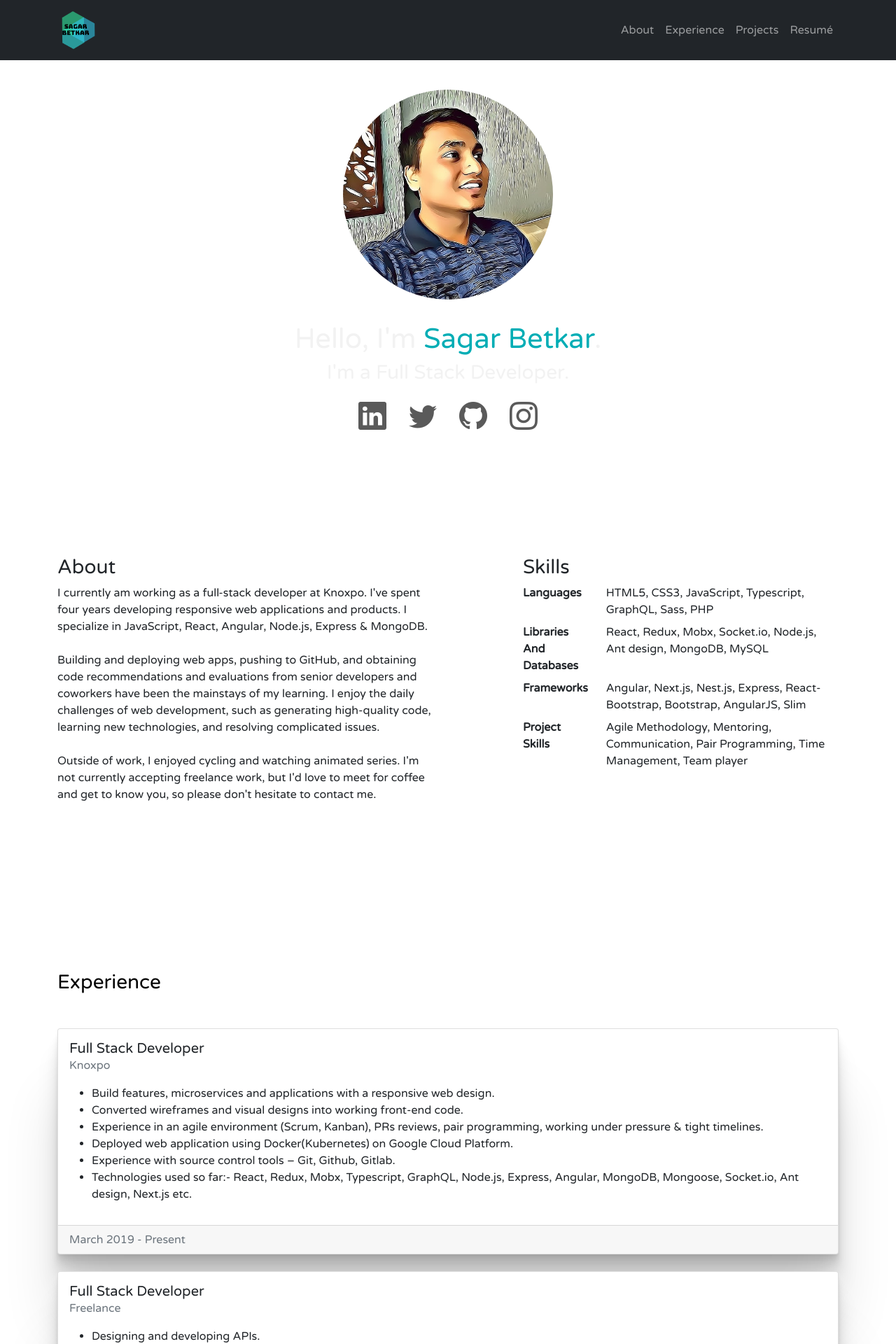
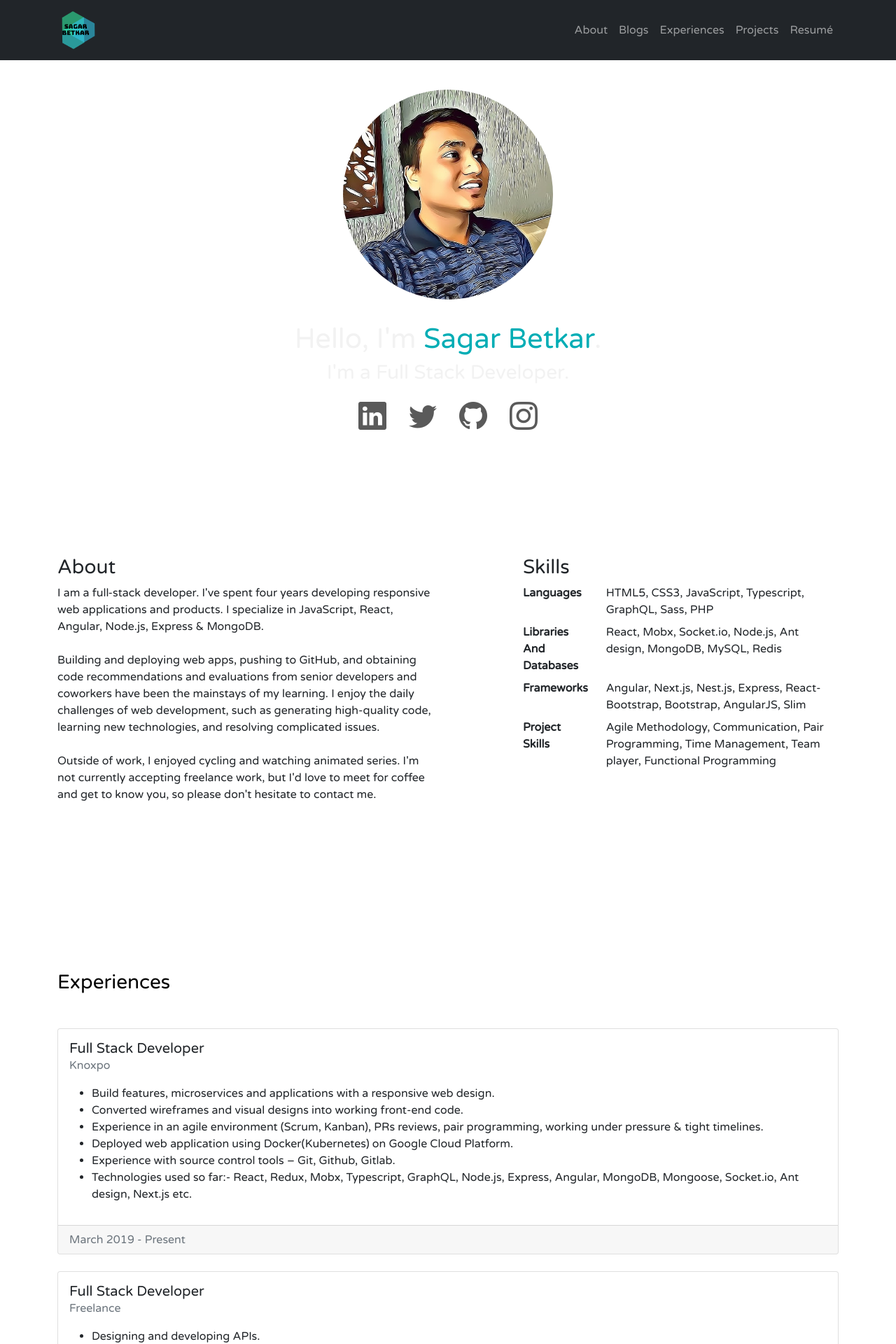
Before and after one commit to sagarbetkar/resume_v2, a Next.js app: page / in a window 1280 px wide. Shown: the top 1920 px of the page at 70% size. Built offline with nearby package versions, Linux system fonts and the light colour scheme; no server answers.

Commit message:
update: Add blogs

```diff
--- a/components/About.js
+++ b/components/About.js
@@ -10,7 +10,7 @@ function About() {
                     <Col md={6}>
                         <h3>About</h3>
                         <p>
-                        I currently am working as a full-stack developer at Knoxpo. I&apos;ve spent four years developing responsive web applications and products. I specialize in JavaScript, React, Angular, Node.js, Express & MongoDB.
+                        I am a full-stack developer. I&apos;ve spent four years developing responsive web applications and products. I specialize in JavaScript, React, Angular, Node.js, Express & MongoDB.
                         <br /><br />
                         Building and deploying web apps, pushing to GitHub, and obtaining code recommendations and evaluations from senior developers and coworkers have been the mainstays of my learning. I enjoy the daily challenges of web development, such as generating high-quality code, learning new technologies, and resolving complicated issues.
                         <br /><br />
--- /dev/null
+++ b/components/Blogs.js
@@ -0,0 +1,46 @@
+import React, { Component } from 'react';
+import { Card, Container, Row, Col, Badge } from 'react-bootstrap';
+
+class Blogs extends Component {
+    constructor(props) {
+        super(props)
+        this.state= {
+            blogs: []
+        }
+    }
+
+    componentDidMount() {
+        fetch('https://api.rss2json.com/v1/api.json?rss_url=https://medium.com/feed/@sagarbetkar1994')
+            .then(resp => resp.json())
+            .then(blogs => this.setState({blogs}))
+    }
+  render() {
+      const blogs = this.state.blogs;
+      return (
+        <Container id="blogs" style={{ padding: "7rem 0"}} fluid>
+            <Container>
+                <h3 className="mb-5" style={{color: "#000"}}>Blogs</h3>
+                <Row xs={1} sm={2} md={3} className="my-5 g-4">
+                    {blogs.items?.map((post,index) => (
+                        <Col key={index}>
+                            <Card className="mb-4 card-shadow h-100">
+                                <Card.Img variant="top" src={post.thumbnail} style={{height: "200px"}}/>
+                                <Card.Body>
+                                    <Card.Title>{post.title}</Card.Title>
+                                    {post.categories.map((c, index) => <Badge className="m-1" key={index} bg="info">{c}</Badge>)}
+                                </Card.Body>
+                                <Card.Footer className="text-muted">
+                                    {/* <Card.Text>Posted on: {post.pubDate.split(' ')[0]}</Card.Text> */}
+                                    <Card.Link href={post.link} target="_blank">Read the Full Blog Here!</Card.Link>
+                                </Card.Footer>
+                            </Card>
+                        </Col>
+                    ))}
+                </Row>
+            </Container>
+        </Container>
+      )
+  }
+}
+
+export default Blogs;
--- a/components/Experience.js
+++ b/components/Experience.js
@@ -6,19 +6,17 @@ function Experience() {
     return (
         <Container id="experience" style={{ backgroundColor: "#f8f8f9 !important", padding: "7rem 0"}} fluid>
            <Container>
-            <h3 className="mb-5" style={{color: "#000"}}>Experience</h3>
+            <h3 className="mb-5" style={{color: "#000"}}>Experiences</h3>
                 {expData.map((e, index) => (
                     <Card className="mb-4 card-shadow" key={index}>
                         <Card.Body>
                             <Card.Title className="mb-0">{e.jobTitle}</Card.Title>
                             <Card.Text className="text-muted">{e.companyName}</Card.Text>
-                            <Card.Text>
-                                <ul>
-                                    {e.workDescription.map((wd, i) => (
-                                        <li key={i}>{wd}</li>
-                                    ))}
-                                </ul>
-                            </Card.Text>
+                            <ul>
+                                {e.workDescription.map((wd, i) => (
+                                    <li key={i}>{wd}</li>
+                                ))}
+                            </ul>
                         </Card.Body>
                         <Card.Footer className="text-muted">{e.Duration}</Card.Footer>
                     </Card>
--- a/components/Header.js
+++ b/components/Header.js
@@ -14,7 +14,8 @@ function Header() {
                     <Navbar.Collapse id="responsive-navbar-nav">
                         <Nav className="ms-auto">
                             <Nav.Link href="#about">About</Nav.Link>
-                            <Nav.Link href="#experience">Experience</Nav.Link>
+                            <Nav.Link href="#blogs">Blogs</Nav.Link>
+                            <Nav.Link href="#experience">Experiences</Nav.Link>
                             <Nav.Link href="#projects">Projects</Nav.Link>
                             <Nav.Link href="/Sagar-Betkar-Resume.pdf" target="_blank">Resumé</Nav.Link>
                         </Nav>
--- a/data.js
+++ b/data.js
@@ -109,7 +109,7 @@ export const skills = [
     },
     {
         key: "libraries and databases",
-        value: "React, Redux, Mobx, Socket.io, Node.js, Ant design, MongoDB, MySQL"
+        value: "React, Mobx, Socket.io, Node.js, Ant design, MongoDB, MySQL, Redis"
     },
     {
         key: "frameworks",
@@ -117,6 +117,6 @@ export const skills = [
     },
     {
         key: "project skills",
-        value: "Agile Methodology, Mentoring, Communication, Pair Programming, Time Management, Team player"
+        value: "Agile Methodology, Communication, Pair Programming, Time Management, Team player, Functional Programming"
     }
 ]
--- a/pages/index.js
+++ b/pages/index.js
@@ -6,6 +6,7 @@ import Footer from '../components/Footer'
 import Header from '../components/Header'
 import Profile from '../components/Profile'
 import Projects from '../components/Projects'
+import Blogs from '../components/Blogs'
 
 function Home() {
   return (
@@ -17,7 +18,7 @@ function Home() {
         <meta name="author" content="Sagar Betkar" />
         <meta
           name="keywords"
-          content="sagar, sagar betkar, sagarbetkar, sagar betkar resume, sagar betkar details, sagar betkar experiences, sagar betkar portfolio, sagar betkar projects, sagar betkar skills"
+          content="sagar, betkar, sagar betkar, sagarbetkar, sagar betkar resume, sagar betkar details, sagar betkar experiences, sagar betkar portfolio, sagar betkar projects, sagar betkar skills"
         />
         <meta name="description" content="Sagar Betkar is a full-stack developer. This portfolio website contains his information, contact details, skills, experiences, projects & resume. The website is built using Next.js" />
         <meta property="og:image" content="/logo.png" />
@@ -30,6 +31,7 @@ function Home() {
       <Profile />
       <About />
       <Experience />
+      <Blogs />
       <Projects />
       <Footer />
     </Container>
--- a/styles/globals.css
+++ b/styles/globals.css
@@ -40,12 +40,7 @@ a {
   align-items: center;
 }
 
-.card-shadow {
-  box-shadow:
-  0 2.8px 2.2px rgba(0, 0, 0, 0.034),
-  0 6.7px 5.3px rgba(0, 0, 0, 0.048),
-  0 12.5px 10px rgba(0, 0, 0, 0.06),
-  0 22.3px 17.9px rgba(0, 0, 0, 0.072),
-  0 41.8px 33.4px rgba(0, 0, 0, 0.086),
-  0 100px 80px rgba(0, 0, 0, 0.12)
+.card:hover {
+  transform: translate3d(0, -3px, 0);
+  box-shadow: 0 3px 10px 0 rgb(0 0 0 / 12%);
 }
```
